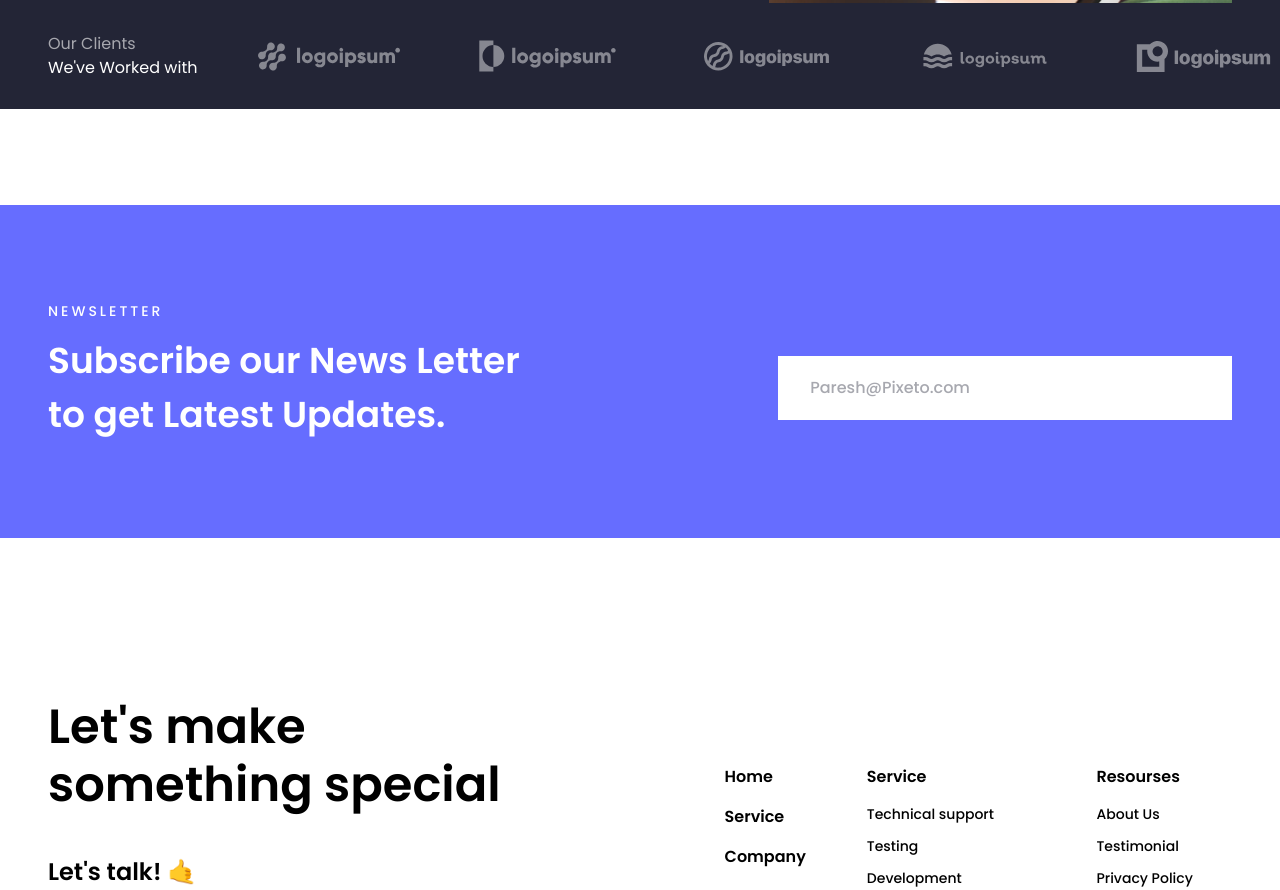
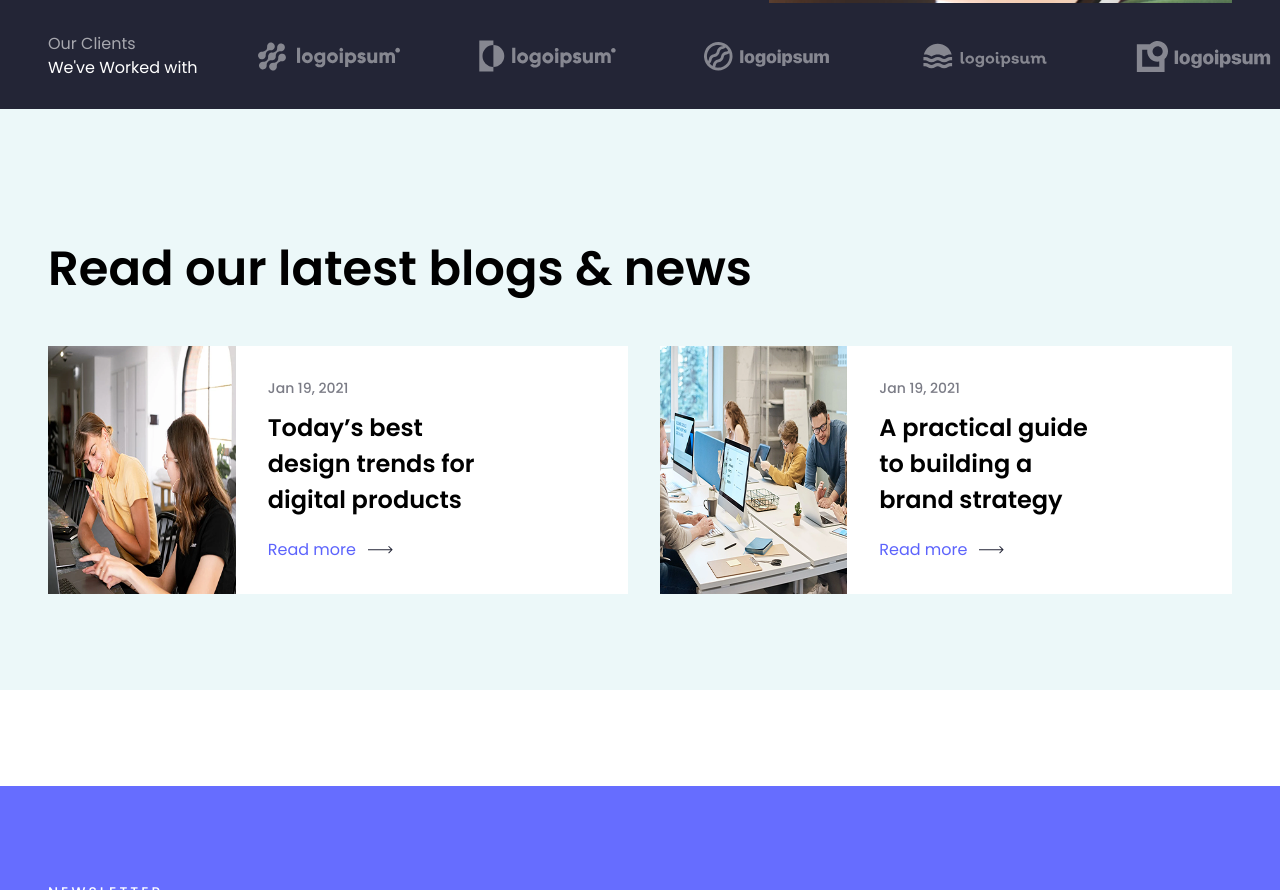
Before and after one commit to SomoodMsleh/Frontend-project-, a website: page index.html in a window 1280 px wide. Shown: the part 700-1590 px from the top of the page. Drawn offline with Linux system fonts and the light colour scheme.

Commit message:
blog SECTION

```diff
--- a/index.html
+++ b/index.html
@@ -79,7 +79,33 @@
         <section></section>
         <section></section>
         <section></section>
-        <section></section>
+        <section class="bg-[#ECF8F9] text-black">
+            <div class="container mx-auto px-12 pt-32.75 pb-24">
+                <h2 class="text-[48px]/[58px] font-semibold mb-12">Read our latest blogs & news</h2>
+                <div class="row gap-8 ">
+                    <div class="flex  bg-white gap-8">
+                        <div class="h-full">
+                            <img class="h-62 w-auto" src="./assets/image/Image1.png" alt="Today’s best design trends for digital products">
+                        </div>
+                        <div>
+                            <p class="text-[14px]/[20px] text-dark/60 font-medium mt-8 mb-3">Jan 19, 2021</p>
+                            <h4 class="text-[24px]/[36px]  font-semibold w-[60%] mb-5">Today’s best design trends for digital products</h4>
+                            <a href="#" class="text-[#444CFC]/87 font-normal text-[16px]/[24px] row gap-3 mb-8">Read more <img src="./assets/image/arrowIcon22.svg" alt="Right-pointing arrow"></a>
+                        </div>
+                    </div>
+                    <div class="flex bg-white gap-8">
+                        <div class="h-full ">
+                            <img src="./assets/image/Image2.png" class="h-62 w-auto" alt="A practical guide to building a brand strategy">
+                        </div>
+                        <div>
+                            <p class="text-[14px]/[20px] text-dark/60 font-medium mt-8 mb-3">Jan 19, 2021</p>
+                            <h4 class="text-[24px]/[36px]  font-semibold w-[60%] mb-5" >A practical guide to building a brand strategy</h4>
+                            <a href="#" class="text-[#444CFC]/87 font-normal text-[16px]/[24px] row gap-3 mb-8">Read more <img src="./assets/image/arrowIcon22.svg" alt="Right-pointing arrow"></a>
+                        </div>
+                    </div>
+                </div>
+            </div>
+        </section>
 
         <section class="bg-white py-24 ">
             <div class="container bg-[#666DFF] mx-auto px-12 h-83.25">
@@ -87,7 +113,8 @@
                     <p class="text-[14px]/[20px] font-medium uppercase tracking-[3px]">newsletter</p>
                 </div>
                 <div class="row items-center justify-between ">
-                    <h3 class="text-[36px]/[54px] font-semibold w-[40%]">Subscribe our News Letter to get Latest Updates.</h3>
+                    <h3 class="text-[36px]/[54px] font-semibold w-[40%]">Subscribe our News Letter to get Latest
+                        Updates.</h3>
                     <div class="bg-white text-dark/40 h-16">
                         <p class="text-[16px]/[24px] font-medium py-5 pl-8 pr-65.5">Paresh@Pixeto.com</p>
                     </div>
@@ -113,7 +140,7 @@
                         <li class="text-[16px]/[28px] font-semibold mb-3">Career</li>
                         <li class="text-[16px]/[28px] font-semibold">News</li>
                     </ul>
-                    <ul >
+                    <ul>
                         <li class="text-[16px]/[28px] font-semibold mb-3.25">Service</li>
                         <li class="text-[14px]/[20px] font-medium mb-3">Technical support</li>
                         <li class="text-[14px]/[20px] font-medium mb-3">Testing</li>
```
Also changed, not shown: assets/css/output.css, assets/image/Image1.png (added), assets/image/Image2.png (added), assets/image/arrowIcon22.svg (added).
